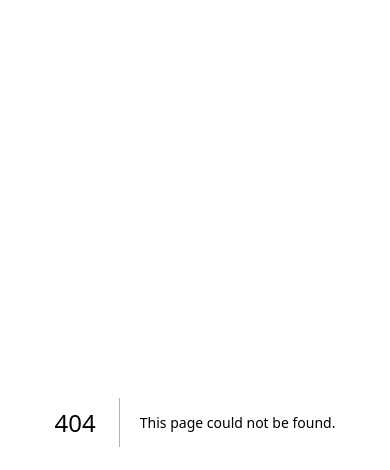
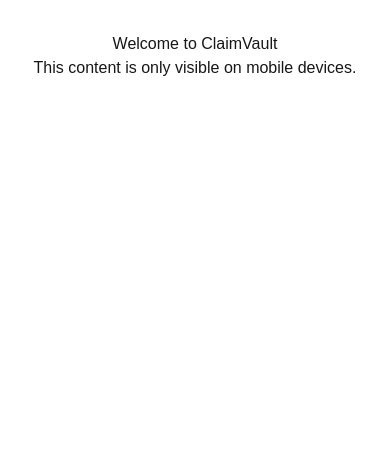
Before and after one commit to erodriiguezz/claimvault, a Next.js app: page /unsupported in a window 390 px wide. Before the commit this address had no page. Shown: the top 470 px of the page. Built offline with nearby package versions, Linux system fonts and the light colour scheme.

Commit message:
set up proxy to only allow mobile users

```diff
--- /dev/null
+++ b/app/unsupported/page.js
@@ -0,0 +1,8 @@
+export default function unsupported() {
+  return (
+    <div style={{ padding: "2rem", textAlign: "center" }}>
+      <h1>Welcome to ClaimVault</h1>
+      <p>This content is only visible on mobile devices.</p>
+    </div>
+  );
+}
--- /dev/null
+++ b/proxy.js
@@ -0,0 +1,17 @@
+import { NextResponse } from "next/server";
+
+export function proxy(request) {
+  const ua = request.headers.get("user-agent" || "");
+
+  const isMobile = /Android|iPhone|iPad|iPod|Opera Mini|IEMobile|Mobile/i.test(ua);
+
+  if (!isMobile) {
+    return NextResponse.rewrite(new URL("/unsupported", request.url));
+  }
+
+  return NextResponse.next();
+}
+
+export const config = {
+  matcher: "/",
+};
```
